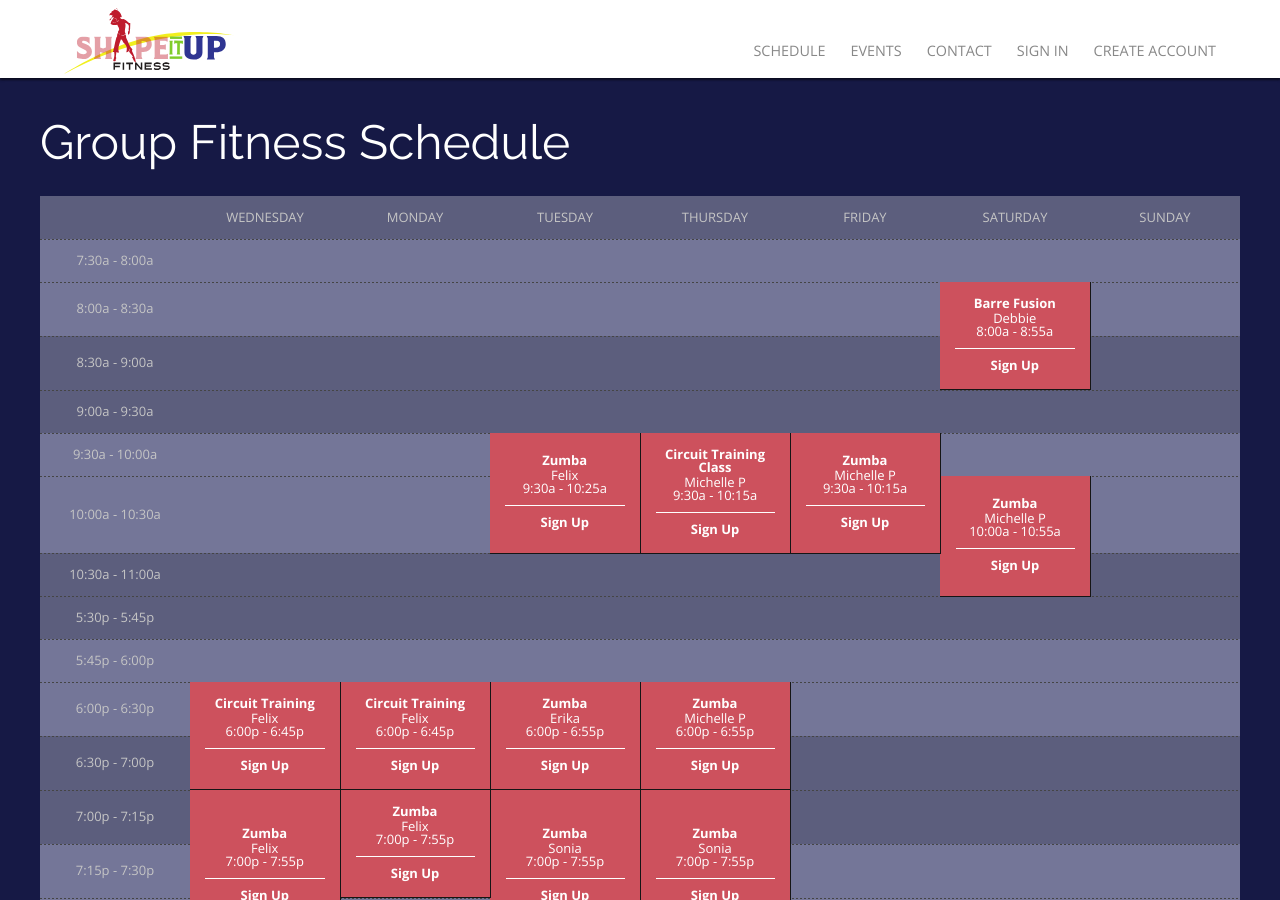
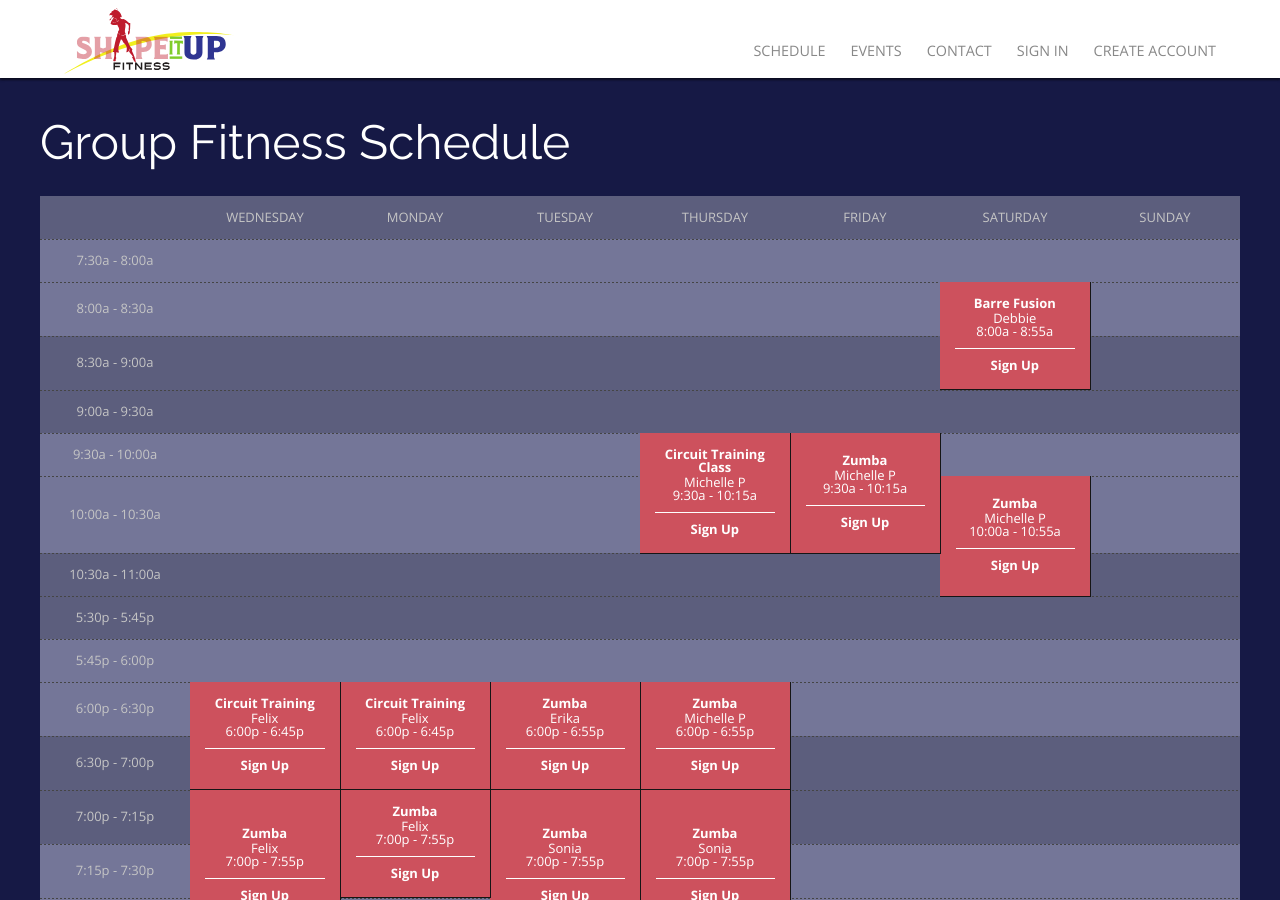
Before and after one commit to rwstone/shapeitup, a Jekyll site: the page built from schedule/index.md, in a window 1280 px wide and 900 px high. Built offline with Jekyll 4.4.1, drawn with Linux system fonts in a browser that asks for light colours; some web fonts are replaced.

Commit message:
Updated Index

```diff
--- a/schedule/index.md
+++ b/schedule/index.md
@@ -14,12 +14,6 @@ sessions:
   day: Monday
   start_time: 7:00p
   end_time: 7:55p
-  length: 2
-- class: Zumba
-  instructor: Felix
-  day: Tuesday
-  start_time: 9:30a
-  end_time: 10:25a
   length: 2
 - class: Zumba
   instructor: Erika
```
